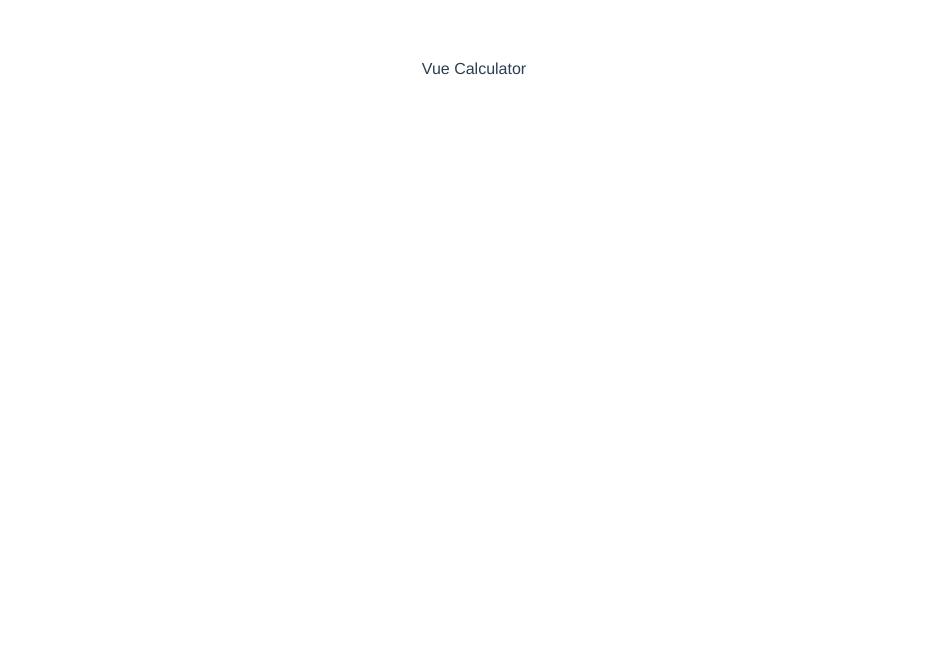
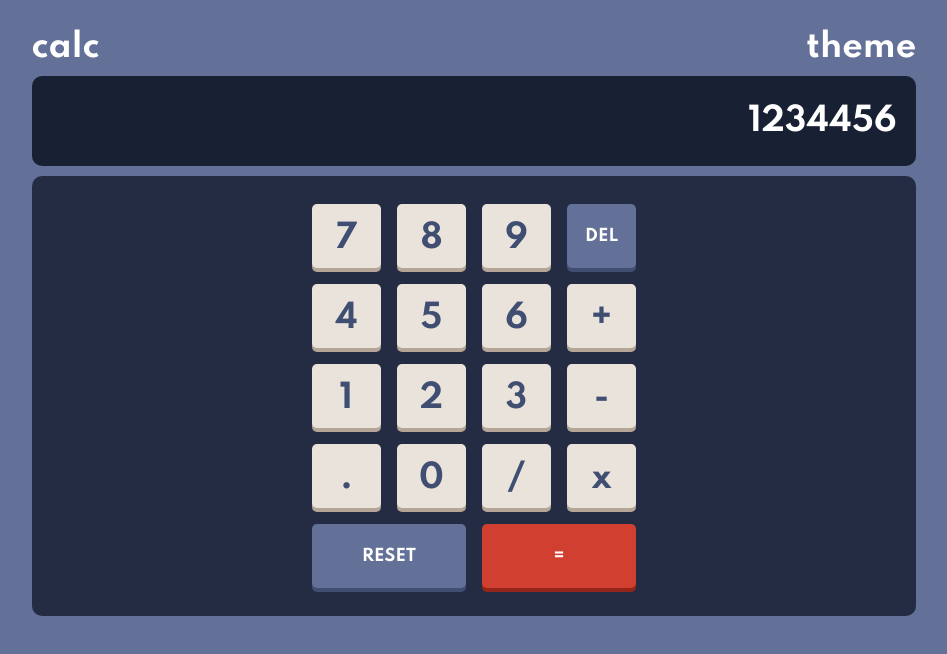
Before and after one commit to Gio85/vue_calculator, a Vue app: page / in a window 1280 px wide. Shown: the top 654 px of the page, without its empty margins (166-1113 px from the left). Built offline with nearby package versions, Linux system fonts and the light colour scheme.

Commit message:
feat(calculator): add component and style

```diff
--- a/public/index.html
+++ b/public/index.html
@@ -1,15 +1,19 @@
 <!DOCTYPE html>
 <html lang="">
   <head>
-    <meta charset="utf-8">
-    <meta http-equiv="X-UA-Compatible" content="IE=edge">
-    <meta name="viewport" content="width=device-width,initial-scale=1.0">
-    <link rel="icon" href="<%= BASE_URL %>favicon.ico">
+    <meta charset="utf-8" />
+    <meta http-equiv="X-UA-Compatible" content="IE=edge" />
+    <meta name="viewport" content="width=device-width,initial-scale=1.0" />
+    <link rel="icon" href="<%= BASE_URL %>favicon.ico" />
     <title><%= htmlWebpackPlugin.options.title %></title>
   </head>
   <body>
     <noscript>
-      <strong>We're sorry but <%= htmlWebpackPlugin.options.title %> doesn't work properly without JavaScript enabled. Please enable it to continue.</strong>
+      <strong
+        >We're sorry but <%= htmlWebpackPlugin.options.title %> doesn't work
+        properly without JavaScript enabled. Please enable it to
+        continue.</strong
+      >
     </noscript>
     <div id="app"></div>
     <!-- built files will be auto injected -->
--- a/src/App.vue
+++ b/src/App.vue
@@ -1,23 +1,25 @@
 <template>
-  <div>Vue Calculator</div>
+  <Calculator />
 </template>
 
 <script lang="ts">
-import { defineComponent } from 'vue'
+import { defineComponent } from "vue";
+import Calculator from "./components/Calculator.vue";
 
 export default defineComponent({
-  name: 'App',
-  components: {},
-})
+  name: "App",
+  components: { Calculator },
+});
 </script>
 
 <style>
-#app {
-  font-family: Avenir, Helvetica, Arial, sans-serif;
-  -webkit-font-smoothing: antialiased;
-  -moz-osx-font-smoothing: grayscale;
-  text-align: center;
-  color: #2c3e50;
-  margin-top: 60px;
+@import url("https://fonts.googleapis.com/css2?family=Spartan:wght@700&display=swap");
+body {
+  font-family: "Spartan", Menlo, Avenir, Helvetica, Arial, sans-serif;
+  /*-webkit-font-smoothing: antialiased;*/
+  /*-moz-osx-font-smoothing: grayscale;*/
+  /*text-align: center;*/
+  /*color: #2c3e50;*/
+  /*margin-top: 60px;*/
 }
 </style>
--- a/src/components/Calculator.vue
+++ b/src/components/Calculator.vue
@@ -1,14 +1,139 @@
 <template>
-  <div>Ciao</div>
+  <div class="container">
+    <div class="bar">
+      <div>calc</div>
+      <div>theme</div>
+    </div>
+    <div class="display">1234456</div>
+    <div class="buttons">
+      <button>7</button>
+      <button>8</button>
+      <button>9</button>
+      <button class="text">DEL</button>
+
+      <button>4</button>
+      <button>5</button>
+      <button>6</button>
+      <button>+</button>
+
+      <button>1</button>
+      <button>2</button>
+      <button>3</button>
+      <button>-</button>
+
+      <button>.</button>
+      <button>0</button>
+      <button>/</button>
+      <button>x️</button>
+
+      <button class="span-two text">RESET</button>
+      <button class="span-two red">=</button>
+    </div>
+  </div>
 </template>
 
 <script>
-import { defineComponent } from 'vue'
+import { defineComponent } from "vue";
 
 export default defineComponent({
-  name: 'Calculator',
+  name: "Calculator",
   components: {},
-})
+});
 </script>
 
-<style></style>
+<style>
+body {
+  background-color: hsl(225, 21%, 49%);
+}
+.container {
+  color: hsl(0, 0%, 100%);
+  font-size: 2rem;
+  display: flex;
+  flex-direction: column;
+  justify-content: space-around;
+  width: 70%;
+  margin: 0 auto;
+}
+
+.bar {
+  display: flex;
+  flex-direction: row;
+  justify-content: space-between;
+  margin-top: 20px;
+}
+
+.display {
+  grid-column: 1 / -1;
+  min-height: 90px;
+  background-color: hsl(224, 36%, 15%);
+  border-radius: 10px;
+  color: hsl(0, 0%, 100%);
+  display: flex;
+  align-items: flex-end;
+  justify-content: space-around;
+  flex-direction: column;
+  padding-right: 20px;
+  margin-top: 10px;
+  word-wrap: break-word;
+  word-break: break-all;
+}
+
+.buttons {
+  display: grid;
+  justify-content: center;
+  padding: 20px;
+  margin-top: 10px;
+  border-radius: 10px;
+  grid-template-columns: repeat(4, 85px);
+  grid-template-rows: repeat(5, 80px);
+  background-color: hsl(223, 31%, 20%);
+}
+
+.buttons > button {
+  border: none;
+  font-family: "Spartan", Menlo, Avenir, Helvetica, Arial, sans-serif;
+  cursor: pointer;
+  font-size: 2rem;
+  outline: none;
+  border-radius: 5px;
+  background-color: hsl(30, 25%, 89%);
+  color: hsl(224, 28%, 35%);
+  padding: 15px;
+  margin: 8px;
+  box-shadow: 0 4px 0 0 hsl(28, 16%, 65%);
+}
+
+.buttons > button:active {
+  transform: translateY(4px);
+  box-shadow: 0 0 0 0;
+}
+
+.span-two {
+  grid-column: 2 span;
+}
+
+.span-two.text {
+  background-color: hsl(225, 21%, 49%);
+  box-shadow: 0 4px 0 0 hsl(224, 28%, 35%);
+  color: hsl(0, 0%, 100%);
+}
+
+.text {
+  box-shadow: 0 4px 0 0 hsl(224, 28%, 35%) !important;
+  background-color: hsl(225, 21%, 49%) !important;
+  font-size: 1rem !important;
+  color: hsl(0, 0%, 100%) !important;
+}
+
+button.text:active {
+  transform: translateY(4px) !important;
+  box-shadow: 0 0 0 0 !important;
+}
+
+.span-two.red {
+  font-size: 1rem;
+  color: hsl(0, 0%, 100%);
+  box-shadow: 0 4px 0 0 hsl(6, 70%, 34%);
+  background-color: hsl(6, 63%, 50%);
+}
+</style>
```
Also changed, not shown: 1 other file (tests, documents, lock files or other folders).
